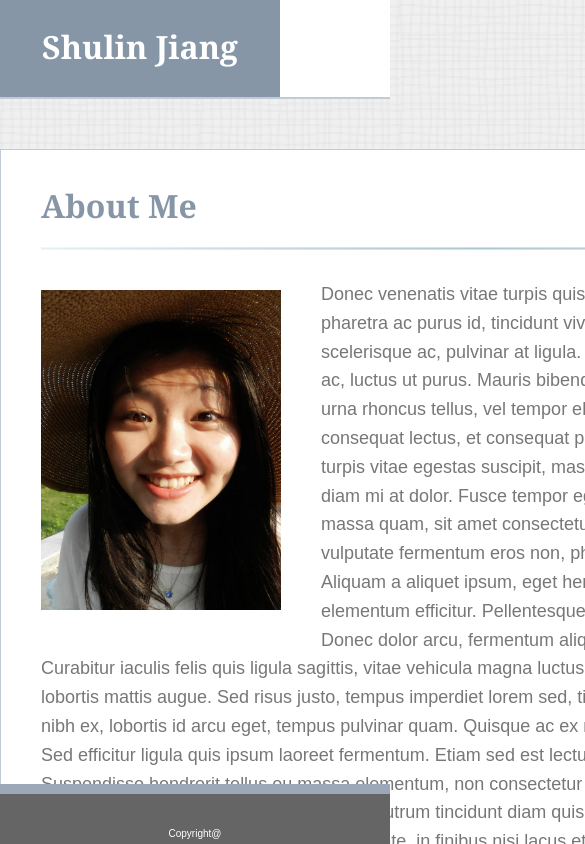
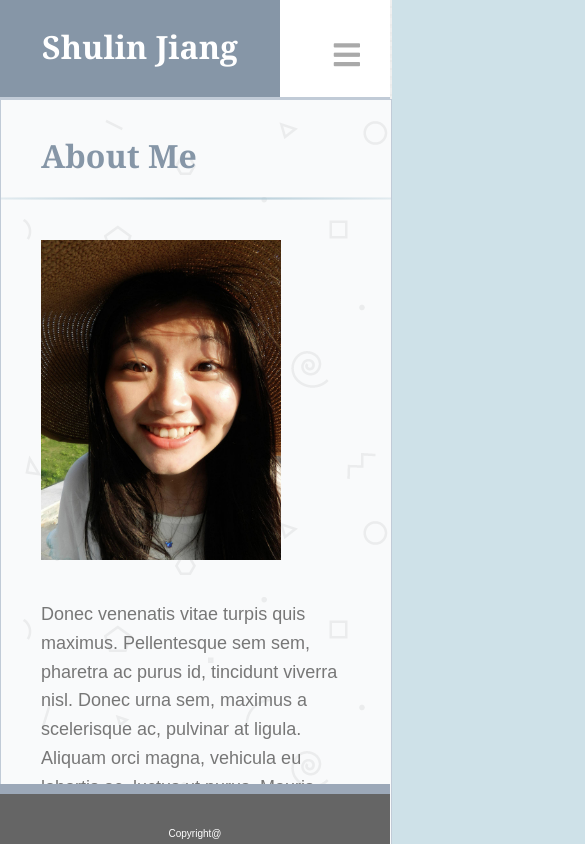
Before and after one commit to angelsjiang/Responsive-Portfolio, a plain HTML site: page index.html in a window 390 px wide. Shown: the top 844 px of the page, 585 px wide, since content can reach past the window. Drawn offline with Linux system fonts and the light colour scheme.

Commit message:
updates on responsiveness, lacking definite margin at the bottom between .main and #footer

```diff
--- a/assets/css/style.css
+++ b/assets/css/style.css
@@ -67,6 +67,10 @@ body {
     color: #969c9c;
 }
 
+.nav .icon {
+    display: none;
+}
+
 .nav {
     float: right;
     position: absolute;
@@ -99,6 +103,8 @@ a:active {
     clear: both;
     background-color: white;
     width: 960px;
+    height: 500px; /* how to make relative height but definite margin? */
+    overflow: scroll;
     margin: auto;
     margin-top: 50px;
     margin-bottom: 110px;
@@ -206,3 +212,57 @@ input[type=text] {
     position: fixed;
     bottom: 5px;
 }
+
+@media screen and (max-width: 980px) {
+
+    .main {
+        background-image: url(../images/geometry2.png);
+    }
+
+    .main {
+        width: 100%;
+        height: 100%;
+        margin: auto;
+    }
+
+    #divider1 {
+        width: 100%;
+        margin: auto;
+    }
+
+    .mainNav {
+        width: 100%;
+    }
+
+}
+
+@media screen and (max-width: 768px) {
+
+    #button-1,
+    #button-2,
+    #button-3 {
+        display: none;
+    }
+
+    .nav .icon {
+        margin-right: 20px;
+        padding: 10px;
+        display: block;
+        font-size: 30px;
+        color: darkgrey;
+    }
+
+}
+
+@media screen and (max-width: 640px) {
+
+    .main {
+        width: 100%;
+        margin: auto;
+    }
+
+    #headshot {
+        margin: auto;
+    }
+
+}
--- a/index.html
+++ b/index.html
@@ -6,6 +6,8 @@
 
     <link rel="stylesheet" text="text/css" href="./assets/css/reset.css">
     <link rel="stylesheet" text="text/css" href="./assets/css/style.css">
+    <link rel="stylesheet" href="https://use.fontawesome.com/releases/v5.2.0/css/all.css" integrity="sha384-hWVjflwFxL6sNzntih27bfxkr27PmbbK/iSvJ+a4+0owXq79v+lsFkW54bOGbiDQ"
+      crossorigin="anonymous">
   </head>
 
   <body>
@@ -21,6 +23,10 @@
                 <a href="./portfolio.html" id="button-2">Portfolio</a>
 
                 <a href="./contact.html" id="button-3">Contact</a>
+
+                <a href="javascript:void(0);" class="icon" onclick="myFunction()">
+                  <i class="fas fa-bars"></i>
+                </a>
             </div>
         </div>
       </div>
```
Also changed, not shown: contact.html (+2 -0 lines), portfolio.html (+2 -0 lines).
